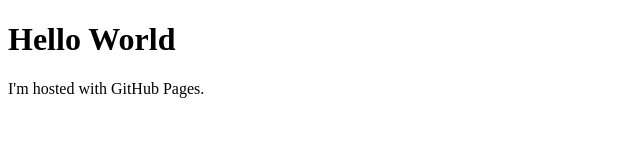
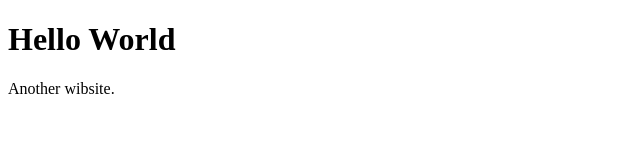
Before and after one commit to ztyh/ztyh.github.io, a plain HTML site: page index.html in a window 1280 px wide. Shown: the whole page, without its empty margins (0-640 px from the left). Drawn offline with Linux system fonts and the light colour scheme.

Commit message:
small change

```diff
--- a/index.html
+++ b/index.html
@@ -2,6 +2,6 @@
 <html>
 <body>
 <h1>Hello World</h1>
-<p>I'm hosted with GitHub Pages.</p>
+<p>Another wibsite.</p>
 </body>
 </html>
```
